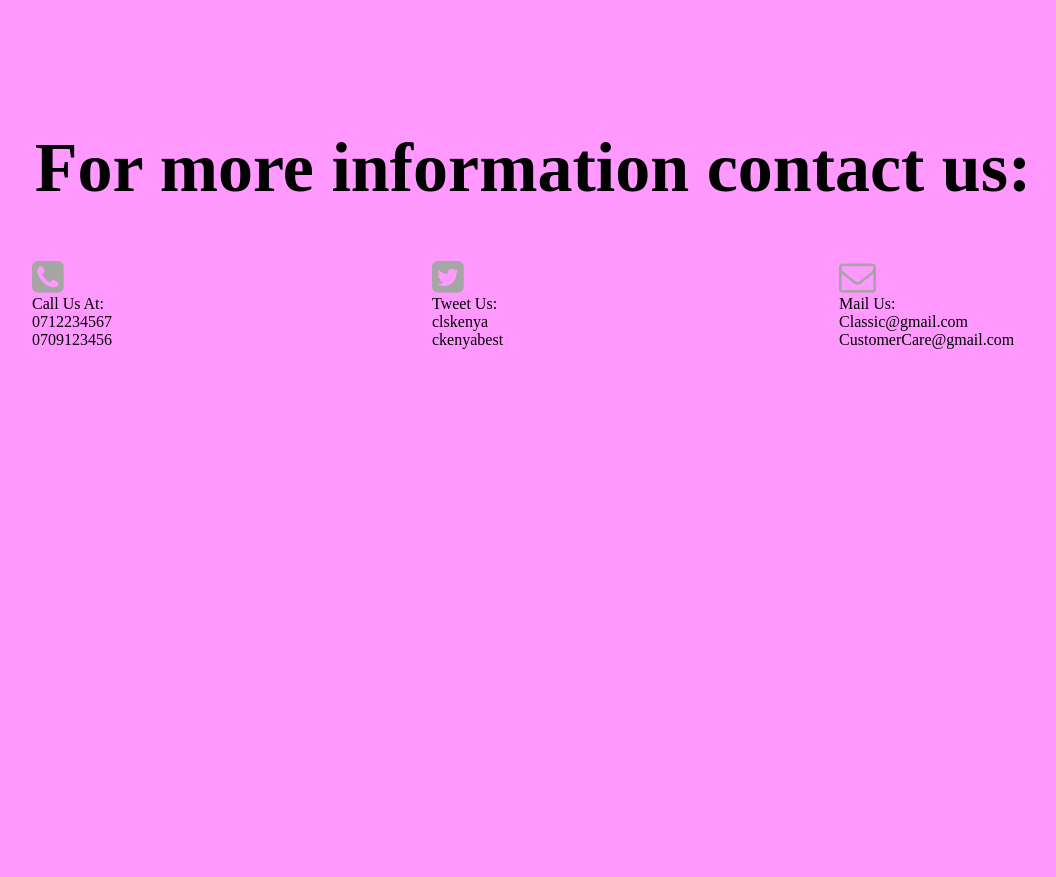
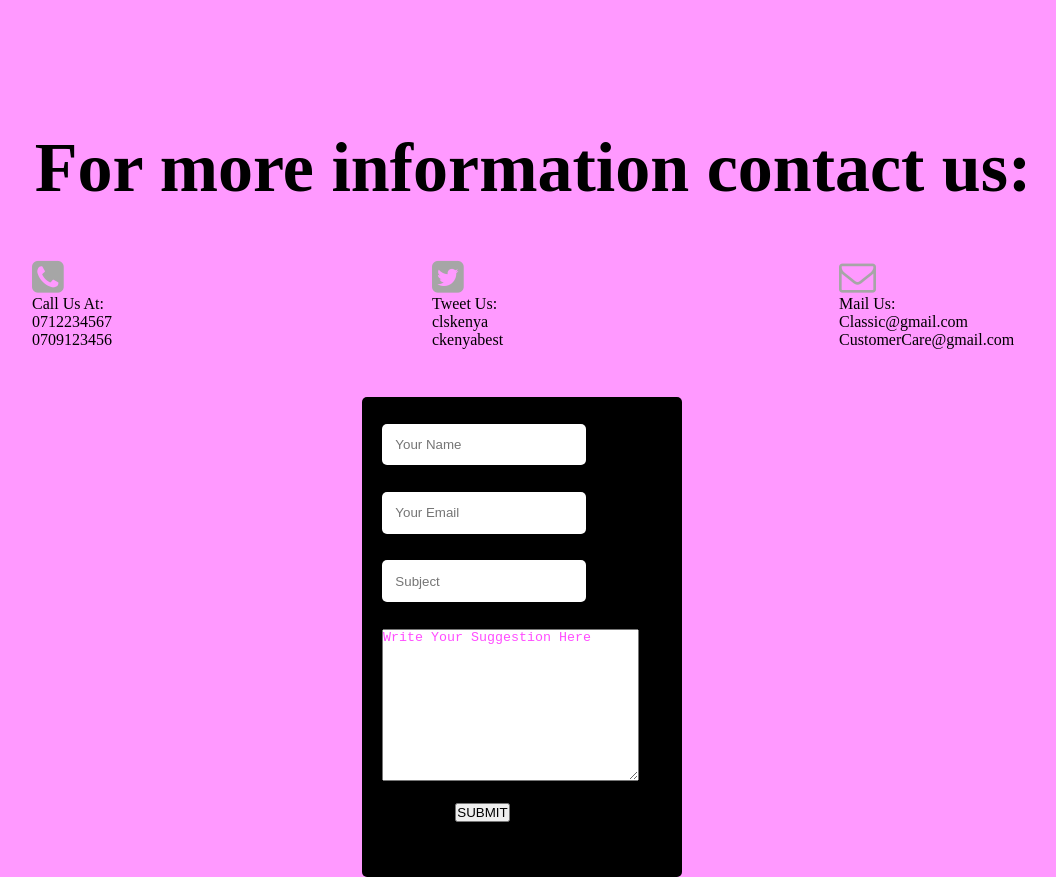
Before and after one commit to Orphak/restaurant, a plain HTML site: page contactus1.html in a window 1280 px wide. Shown: the whole page, without its empty margins (118-1174 px from the left). Before the commit the page ends 800 px from the top, so only its background shows below. Drawn offline with Linux system fonts and the light colour scheme.

Commit message:
added form

```diff
--- a/contactus1.html
+++ b/contactus1.html
@@ -24,5 +24,14 @@
             <p> Mail Us: <br>Classic@gmail.com <br> CustomerCare@gmail.com</p>
         </div>
        </div>
+       <div class="form">
+        <form action="">
+            <input type="text" placeholder="Your Name"></input>
+            <input type="email" placeholder="Your Email"></input>
+            <input type="text" placeholder="Subject"></input>
+            <textarea name="" id="" cols="30" rows="10" style="margin-top:2em; color: #ff4dff;  margin-left:1.5em;">Write Your Suggestion Here</textarea> <br><br>
+            <button style="margin-left:7em;">SUBMIT </button>
+        </form>
+        </div>
 </body>
 </html>
--- a/main.css
+++ b/main.css
@@ -816,3 +816,20 @@ color: #a6a6a6;
      margin-left: -24em;
     }
  }
+ /**************************FORM*********************************/
+ .form{
+    border:0px solid aqua;
+    height:30em;
+    width:20em;
+    margin: auto;
+    margin-top:3em;
+    background-color:black;
+    border-radius:5px;
+ }
+ .form input{
+    padding:1em;
+    margin-top:2em;
+    border: none;
+    border-radius: 5px;
+    margin-left:1.5em;
+ }
```
